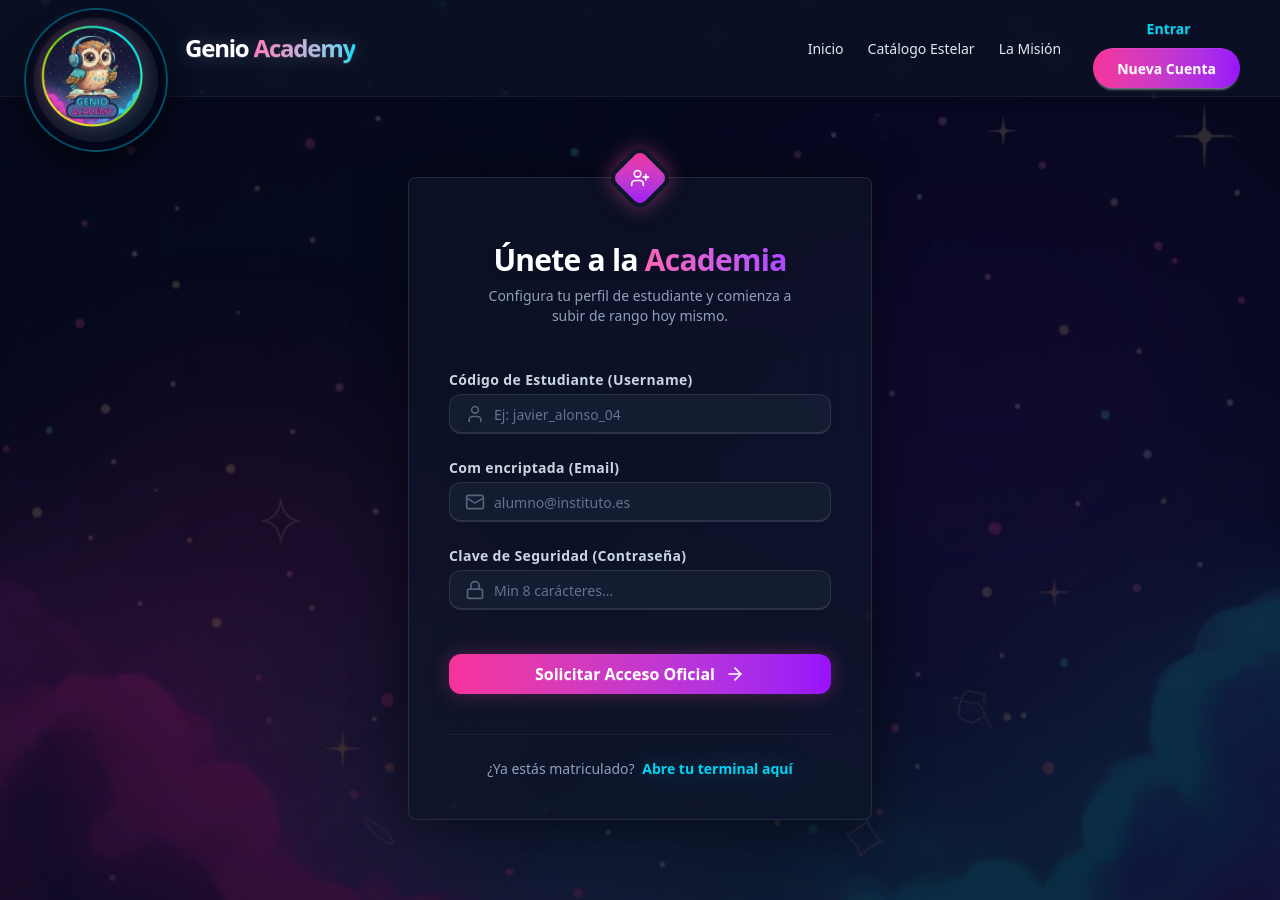
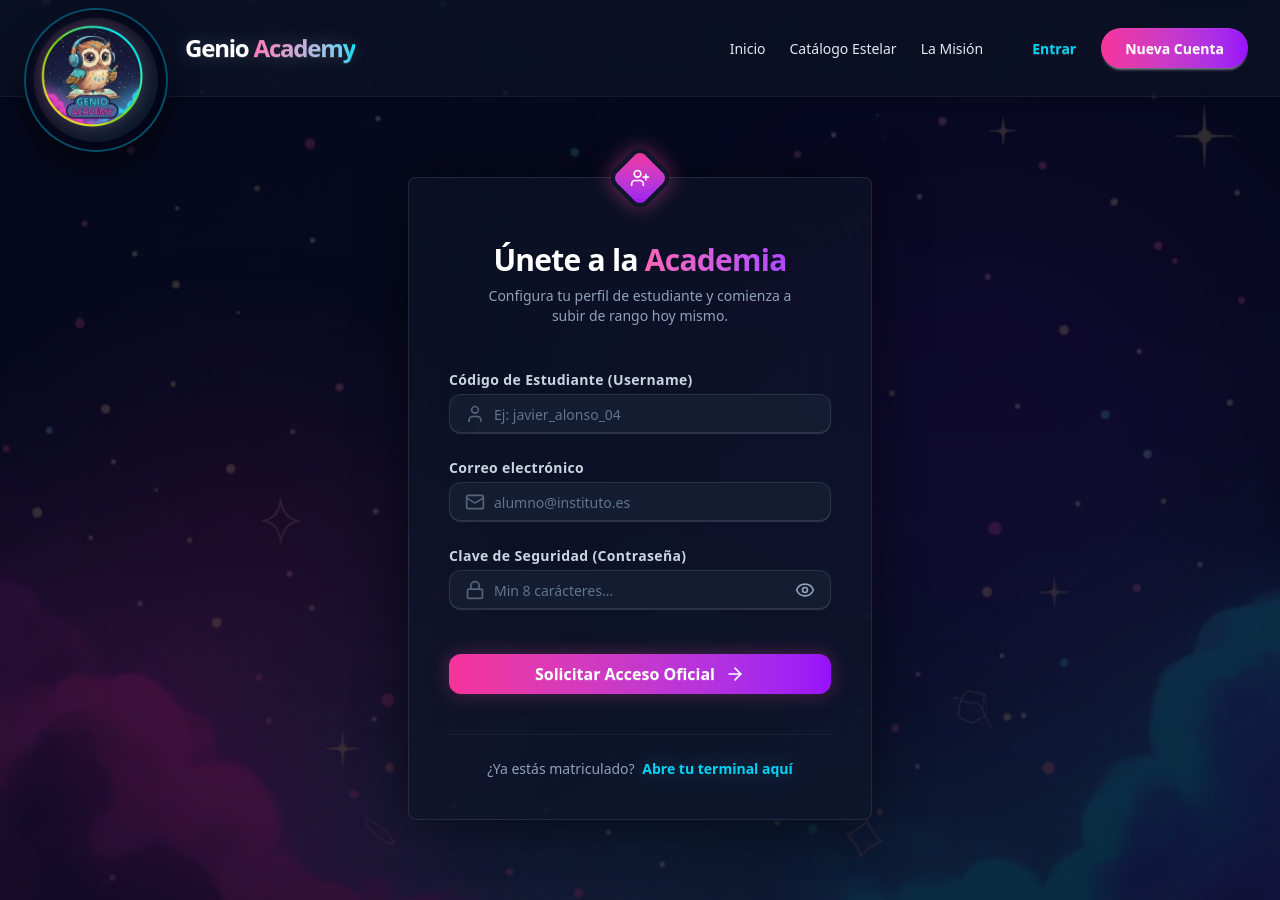
Before and after one commit to Cristina2M/GenioAcademy, a React app in the folder frontend/: page /register in a window 1280 px wide. Built offline with nearby package versions, Linux system fonts and the light colour scheme; the HTML template or start-up script is replaced by a standard one.

Commit message:
ajustes visuales en menu y anadido boton de ver contrasena

```diff
--- a/frontend/src/components/Navbar.jsx
+++ b/frontend/src/components/Navbar.jsx
@@ -36,11 +36,11 @@ export default function Navbar() {
         </ul>
       </div>
 
-      <div className="flex-none ml-4">
-        <Link to="/login" className="btn btn-ghost text-cyan-400 hover:text-cyan-300 hover:bg-cyan-500/10 mr-1 hidden sm:flex rounded-full px-4 transition-all">
+      <div className="flex-none ml-4 flex items-center gap-1 sm:gap-2">
+        <Link to="/login" className="btn btn-ghost text-cyan-400 hover:text-cyan-300 hover:bg-cyan-500/10 hidden sm:flex rounded-full px-4 transition-all">
           Entrar
         </Link>
-        <Link to="/register" className="btn bg-gradient-to-r from-pink-500 to-purple-600 border-none text-white hover:from-pink-400 hover:to-purple-500 hover:shadow-[0_0_20px_rgba(236,72,153,0.5)] transition-all mr-2 hidden sm:flex rounded-full px-6">
+        <Link to="/register" className="btn bg-gradient-to-r from-pink-500 to-purple-600 border-none text-white hover:from-pink-400 hover:to-purple-500 hover:shadow-[0_0_20px_rgba(236,72,153,0.5)] transition-all hidden sm:flex rounded-full px-6">
           Nueva Cuenta
         </Link>
         <div className="dropdown dropdown-end lg:hidden">
--- a/frontend/src/pages/Login.jsx
+++ b/frontend/src/pages/Login.jsx
@@ -1,7 +1,10 @@
+import { useState } from 'react';
 import { Link } from 'react-router-dom';
-import { Mail, Lock, LogIn, ArrowRight } from 'lucide-react';
+import { Mail, Lock, LogIn, ArrowRight, Eye, EyeOff } from 'lucide-react';
 
 export default function Login() {
+  const [showPassword, setShowPassword] = useState(false);
+
   return (
     <div className="min-h-[85vh] relative flex items-center justify-center py-20 overflow-hidden">
 
@@ -55,10 +58,17 @@ export default function Login() {
                     <Lock className="h-5 w-5" />
                   </div>
                   <input
-                    type="password"
+                    type={showPassword ? "text" : "password"}
                     placeholder="••••••••"
-                    className="input w-full pl-11 bg-slate-800/50 border-white/10 text-white placeholder:text-slate-500 focus:border-cyan-500 focus:ring-1 focus:ring-cyan-500 transition-all rounded-xl"
+                    className="input w-full pl-11 pr-12 bg-slate-800/50 border-white/10 text-white placeholder:text-slate-500 focus:border-cyan-500 focus:ring-1 focus:ring-cyan-500 transition-all rounded-xl"
                   />
+                  <button
+                    type="button"
+                    className="absolute inset-y-0 right-0 pr-4 flex items-center text-slate-400 hover:text-cyan-400 transition-colors"
+                    onClick={() => setShowPassword(!showPassword)}
+                  >
+                    {showPassword ? <EyeOff className="h-5 w-5" /> : <Eye className="h-5 w-5" />}
+                  </button>
                 </div>
               </div>
 
--- a/frontend/src/pages/Register.jsx
+++ b/frontend/src/pages/Register.jsx
@@ -1,7 +1,10 @@
+import { useState } from 'react';
 import { Link } from 'react-router-dom';
-import { User, Mail, Lock, UserPlus, ArrowRight } from 'lucide-react';
+import { User, Mail, Lock, UserPlus, ArrowRight, Eye, EyeOff } from 'lucide-react';
 
 export default function Register() {
+  const [showPassword, setShowPassword] = useState(false);
+
   return (
     <div className="min-h-[85vh] relative flex items-center justify-center py-20 overflow-hidden">
 
@@ -48,7 +51,7 @@ export default function Register() {
 
               <div className="form-control">
                 <label className="label py-1">
-                  <span className="label-text text-slate-300 font-semibold text-sm tracking-wide">Com encriptada (Email)</span>
+                  <span className="label-text text-slate-300 font-semibold text-sm tracking-wide">Correo electrónico</span>
                 </label>
                 <div className="relative">
                   <div className="absolute inset-y-0 left-0 pl-4 flex items-center pointer-events-none text-slate-400">
@@ -71,10 +74,17 @@ export default function Register() {
                     <Lock className="h-5 w-5" />
                   </div>
                   <input
-                    type="password"
+                    type={showPassword ? "text" : "password"}
                     placeholder="Min 8 carácteres..."
-                    className="input w-full pl-11 bg-slate-800/50 border-white/10 text-white placeholder:text-slate-500 focus:border-pink-500 focus:ring-1 focus:ring-pink-500 transition-all rounded-xl"
+                    className="input w-full pl-11 pr-12 bg-slate-800/50 border-white/10 text-white placeholder:text-slate-500 focus:border-pink-500 focus:ring-1 focus:ring-pink-500 transition-all rounded-xl"
                   />
+                  <button
+                    type="button"
+                    className="absolute inset-y-0 right-0 pr-4 flex items-center text-slate-400 hover:text-pink-400 transition-colors"
+                    onClick={() => setShowPassword(!showPassword)}
+                  >
+                    {showPassword ? <EyeOff className="h-5 w-5" /> : <Eye className="h-5 w-5" />}
+                  </button>
                 </div>
               </div>
 
```
